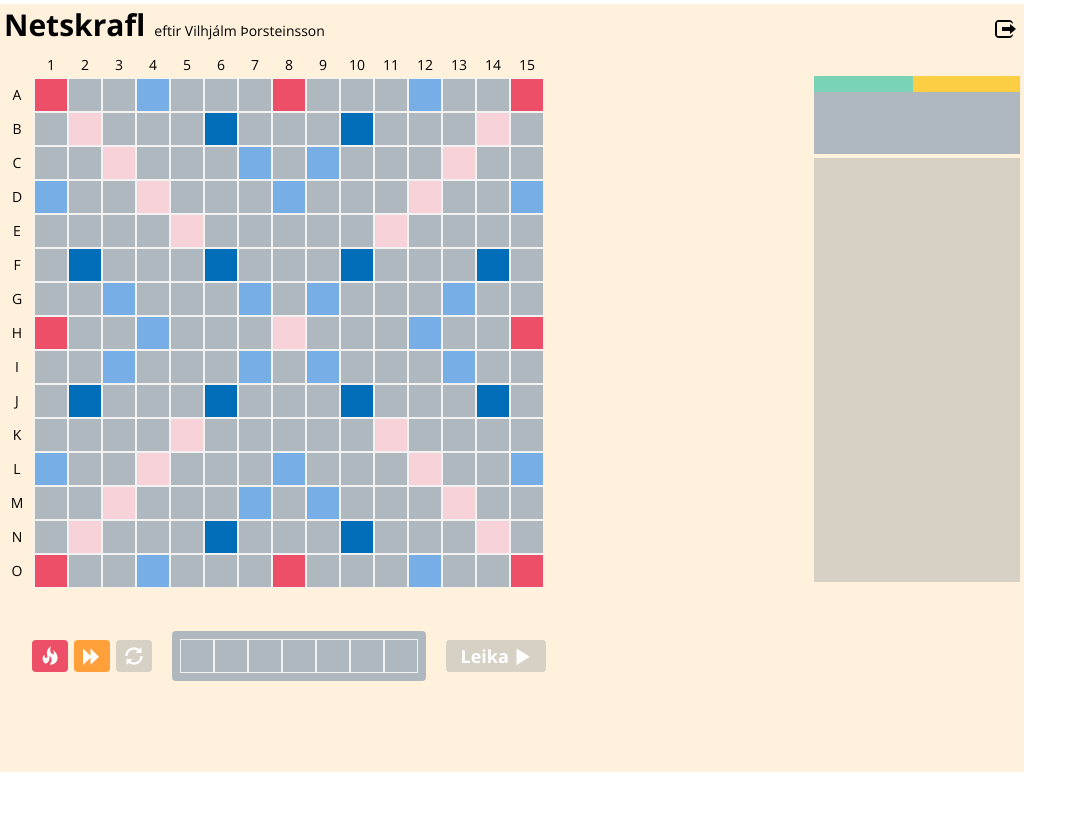
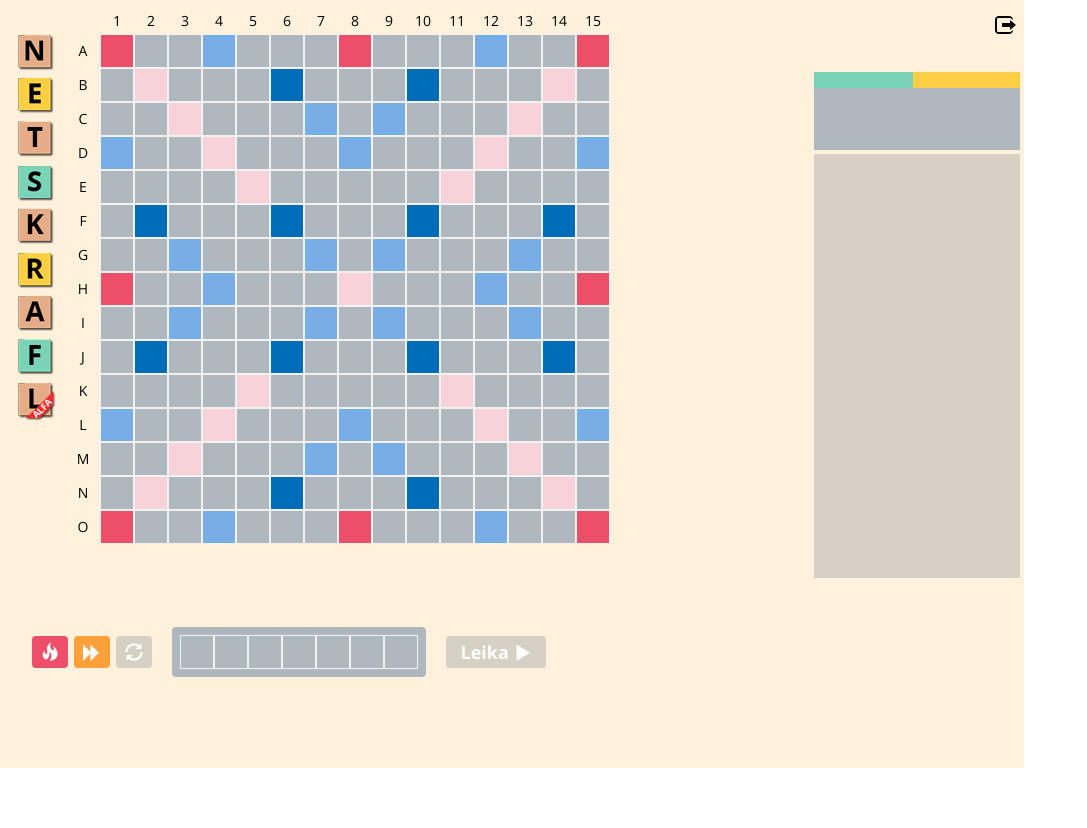
Before and after one commit to vthorsteinsson/Skrafl, a Flask app: template templates/board.html in a window 1280 px wide. Shown: the top 828 px of the page, without its empty margins (0-1087 px from the left). Run offline with Flask 2, Linux system fonts and the light colour scheme; the template is opened without the code that fills it, so the values that code supplies are empty; some libraries are stand-ins or nearby versions.

Commit message:
Layout changes, first version of logo

```diff
--- a/static/skrafl.css
+++ b/static/skrafl.css
@@ -363,6 +363,7 @@ div.container {
    margin: 0;
 }
 
+/*
 div.pageheader {
    position: relative;
    top: 0;
@@ -387,6 +388,7 @@ div.pageheader {
    padding-left: 4px;
    display:inline;
 }
+*/
 
 div.logout {
    position: absolute;
@@ -401,10 +403,18 @@ div.logout {
    padding-top: 8px;
 }
 
+div.logo {
+   position: absolute;
+   top: 28px;
+   left: 12px;
+   width: 46px;
+   height: 400px;
+}
+
 div.board {
    position: absolute;
-   top: 48px;
-   left: 0px;
+   top: 8px;
+   left: 66px;
 }
 
 div.rightcol {
--- a/templates/container.html
+++ b/templates/container.html
@@ -39,9 +39,14 @@
 
    <div class="container">
 
-      <div class="pageheader">
+      <div class="logo">
+      	<a class="nodecorate" href="{{ url_for('main') }}">
+      		<img src="{{ url_for('static', filename='Netskrafl.png') }}" border=0 width=46px height=400px></img>
+      	</a>
+      <!--
          <h2><a class="nodecorate" href="{{ url_for('main') }}">Netskrafl</a></h2>
          <h3>eftir <a class="nodecorate" href="http://blog.pressan.is/vthorsteinsson" target="new">Vilhjálm Þorsteinsson</a></h3>
+      -->
       </div>
 
 {% block content %}
```
Also changed, not shown: static/Netskrafl.png (added), 1 other file.
